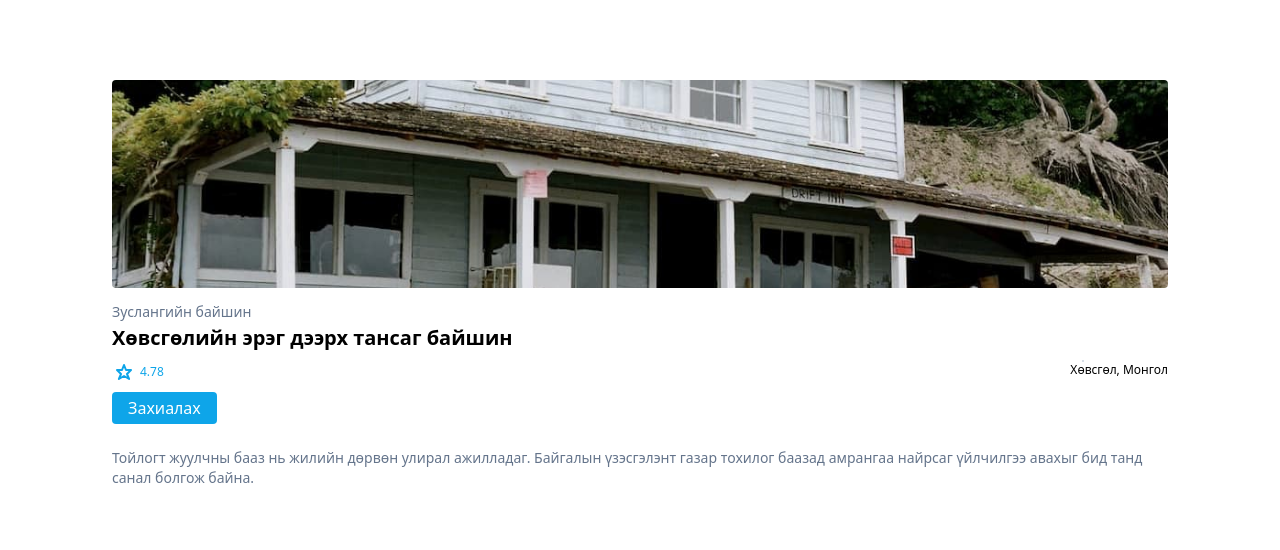
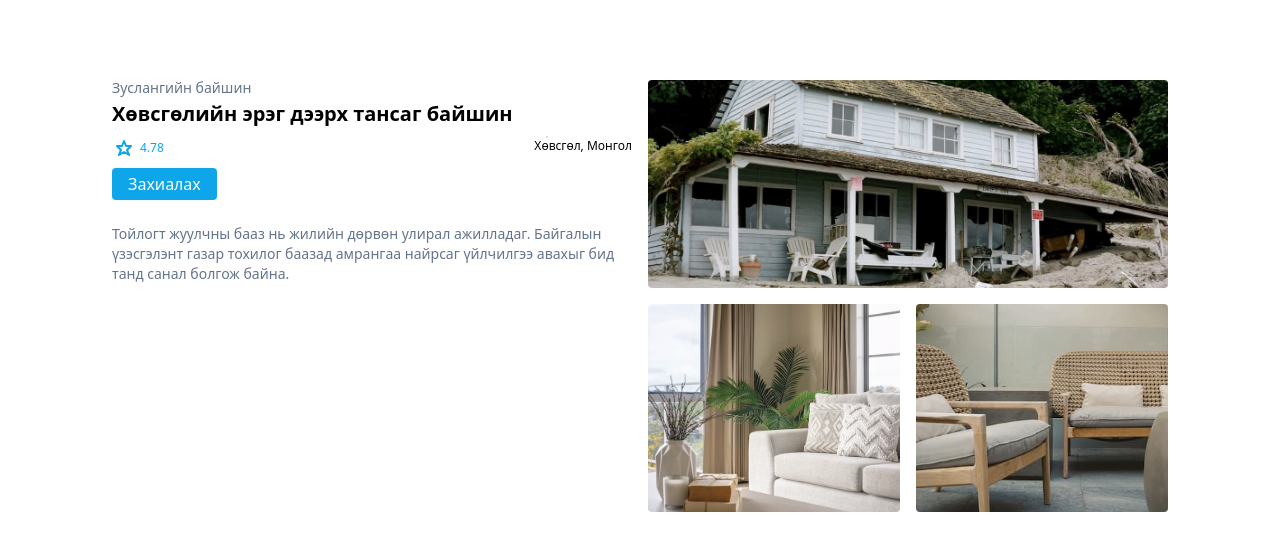
Before and after one commit to notestyle/tailwind-tutorials, a Next.js app: page /task1 in a window 1280 px wide. Shown: the top 550 px of the page. Built offline with nearby package versions, Linux system fonts and the light colour scheme.

Commit message:
default xl screen

```diff
--- a/src/pages/task1.js
+++ b/src/pages/task1.js
@@ -9,7 +9,7 @@ export default function Home() {
         <meta name="viewport" content="width=device-width, initial-scale=1" />
         <link rel="icon" href="/favicon.ico" />
       </Head>
-      <div className="w-full py-20 px-28 flex flex-col-reverse gap-4">
+      <div className="w-full py-20 px-28 flex gap-4">
         <div className="w-full ">
           <div className="text-sm font-medium text-slate-500 leading-4">
             Зуслангийн байшин
@@ -57,9 +57,19 @@ export default function Home() {
             бид танд санал болгож байна.
           </div>
         </div>
-        <div className="w-full flex gap-4">
+        <div className="w-full grid grid-cols-2 gap-4">
           <img
             src="/images/house1.jpg"
+            alt="house"
+            className="rounded w-full h-52 object-cover col-span-2"
+          />
+          <img
+            src="/images/house2.jpg"
+            alt="house"
+            className="rounded w-full h-52 object-cover"
+          />
+          <img
+            src="/images/house3.jpg"
             alt="house"
             className="rounded w-full h-52 object-cover"
           />
```
